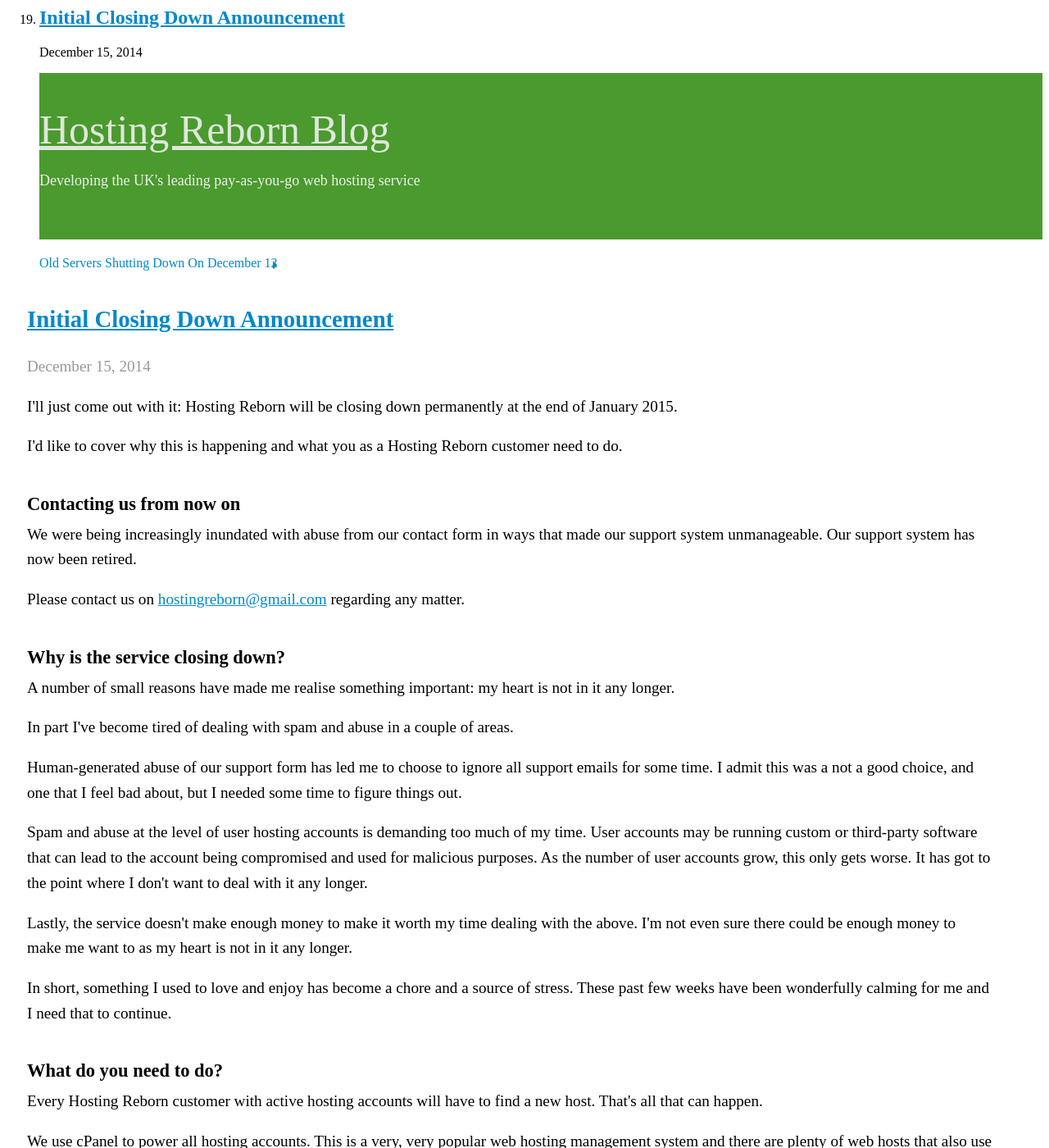
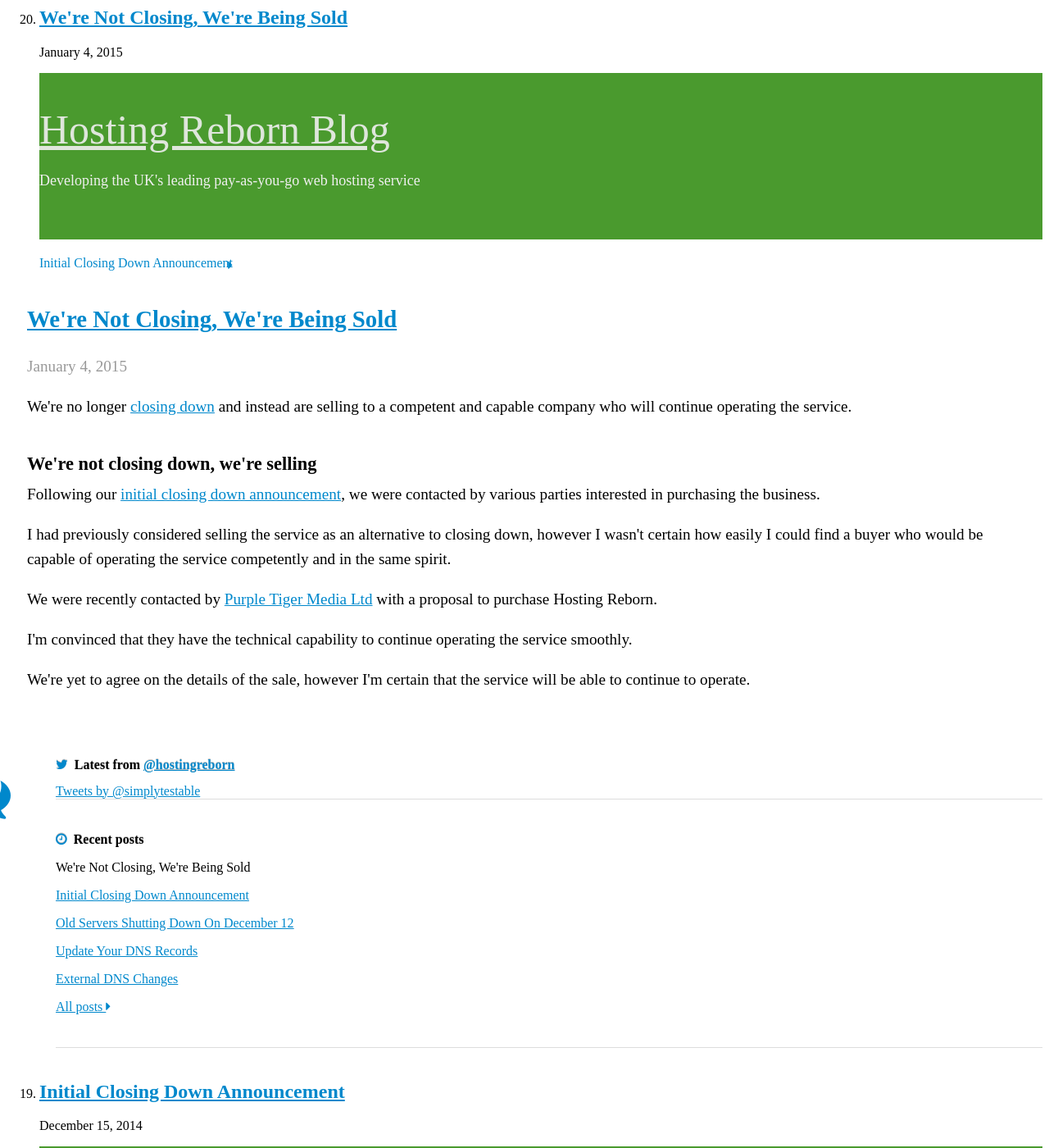
Before and after one commit to webignition/blog.hostingreborn.com, a Jekyll site: the page built from archive_source/index.html, in a window 1280 px wide and 1400 px high. Shown: the whole window at 82% size. Built offline with Jekyll 4.4.1, drawn with Linux system fonts in a browser that asks for light colours; nearby versions of some CDN libraries; comment, search, counter and statistics services are not loaded; a style sheet for code colours, icons or effects is not loaded; some of the changed text lies outside the part shown.

Commit message:
Not closing, selling announcement

```diff
--- /dev/null
+++ b/_posts/2015-01-04-were-not-closing-were-being-sold.html
@@ -0,0 +1,43 @@
+---
+layout: default
+title: "We're Not Closing, We're Being Sold"
+author:
+name: Jon Cram
+url: http://webignition.net
+---
+
+<div class="section section-first">
+    <p>
+        We're no longer <a href="/initial-closing-down-announcement/">closing down</a> and instead are
+        selling to a competent and capable company who will continue operating the service.
+    </p>
+</div>
+
+<div class="section">
+    <h3>We're not closing down, we're selling</h3>
+
+    <p>
+        Following our <a href="/initial-closing-down-announcement/">initial closing down announcement</a>,
+        we were contacted by various parties interested in purchasing the business.
+    </p>
+
+    <p>
+        I had previously considered selling the service as an alternative to closing down, however I wasn't
+        certain how easily I could find a buyer who would be capable of operating the service competently
+        and in the same spirit.
+    </p>
+
+    <p>
+        We were recently contacted by <a href="http://www.purple-tiger-media.ltd.uk/">Purple Tiger Media Ltd</a>
+        with a proposal to purchase Hosting Reborn.
+    </p>
+
+    <p>
+        I'm convinced that they have the technical capability to continue operating the service smoothly.
+    </p>
+
+    <p>
+        We're yet to agree on the details of the sale, however I'm certain that the service will be able to
+        continue to operate.
+    </p>
+</div>
--- a/archive/index.html
+++ b/archive/index.html
@@ -4,6 +4,23 @@
 is_archive: true
 ---
 <ol class="archive">
+
+
+    <li value="20">
+        <h2><a href="/were-not-closing-were-being-sold/">We're Not Closing, We're Being Sold </a></h2>
+        <p class="post-date">January  4, 2015</p>
+
+
+
+        <p>
+        We're no longer <a href="/initial-closing-down-announcement/">closing down</a> and instead are
+        selling to a competent and capable company who will continue operating the service.
+    </p>
+
+
+
+
+    </li>
 
 
     <li value="19">
```
